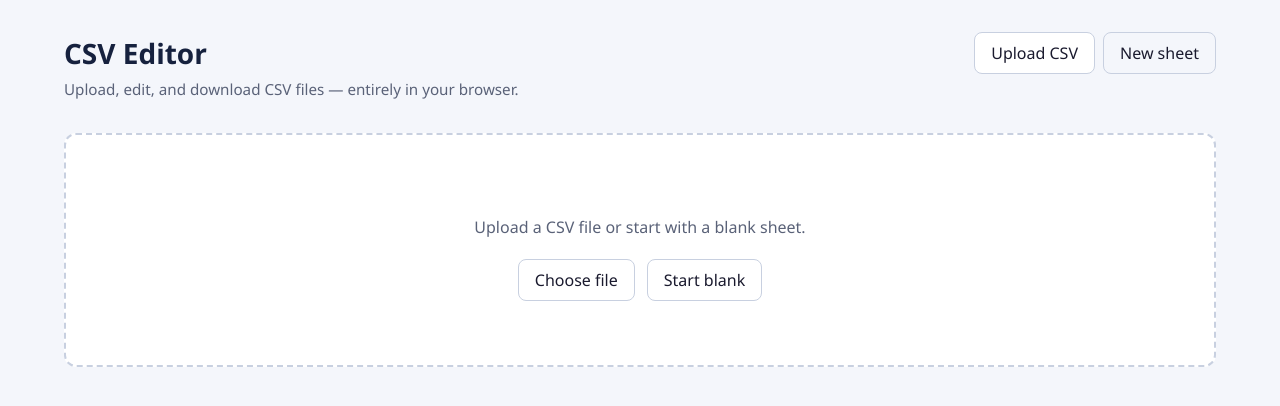
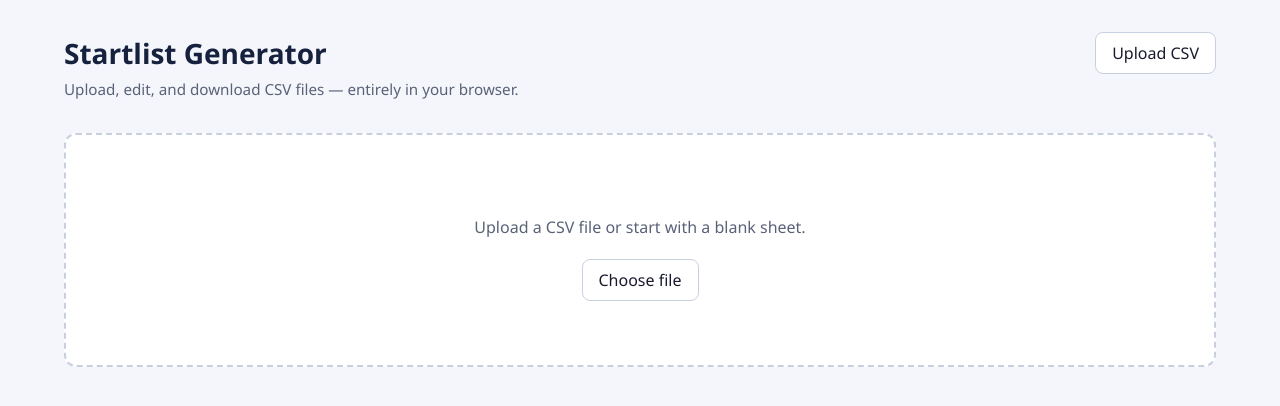
Before and after one commit to PNaing107/admin-tools, a React (Vite) app: page / in a window 1280 px wide. Shown: the top 406 px of the page. Built offline with nearby package versions, Linux system fonts and the light colour scheme.

Commit message:
feat: remove option to start from blank sheet

```diff
--- a/src/App.tsx
+++ b/src/App.tsx
@@ -41,7 +41,7 @@ function App() {
     <div className="app">
       <header className="app-header">
         <div>
-          <h1>CSV Editor</h1>
+          <h1>Startlist Generator</h1>
           <p className="subtitle">Upload, edit, and download CSV files — entirely in your browser.</p>
         </div>
         <div className="toolbar">
@@ -54,9 +54,6 @@ function App() {
           />
           <button type="button" onClick={() => fileInputRef.current?.click()}>
             Upload CSV
-          </button>
-          <button type="button" className="secondary" onClick={handleNew}>
-            New sheet
           </button>
           {data && (
             <button type="button" className="primary" onClick={handleDownload}>
@@ -76,9 +73,6 @@ function App() {
               <button type="button" onClick={() => fileInputRef.current?.click()}>
                 Choose file
               </button>
-              <button type="button" className="secondary" onClick={handleNew}>
-                Start blank
-              </button>
             </div>
           </div>
         )}
```
